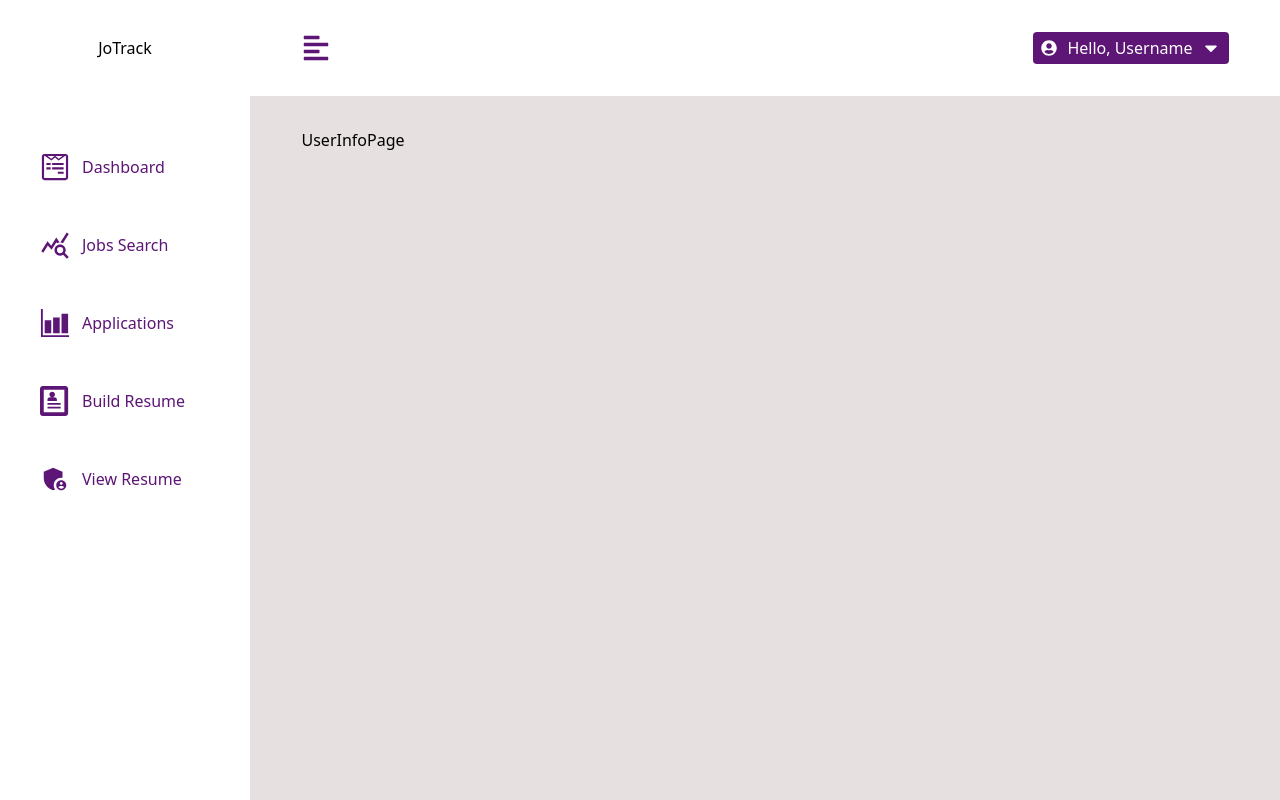
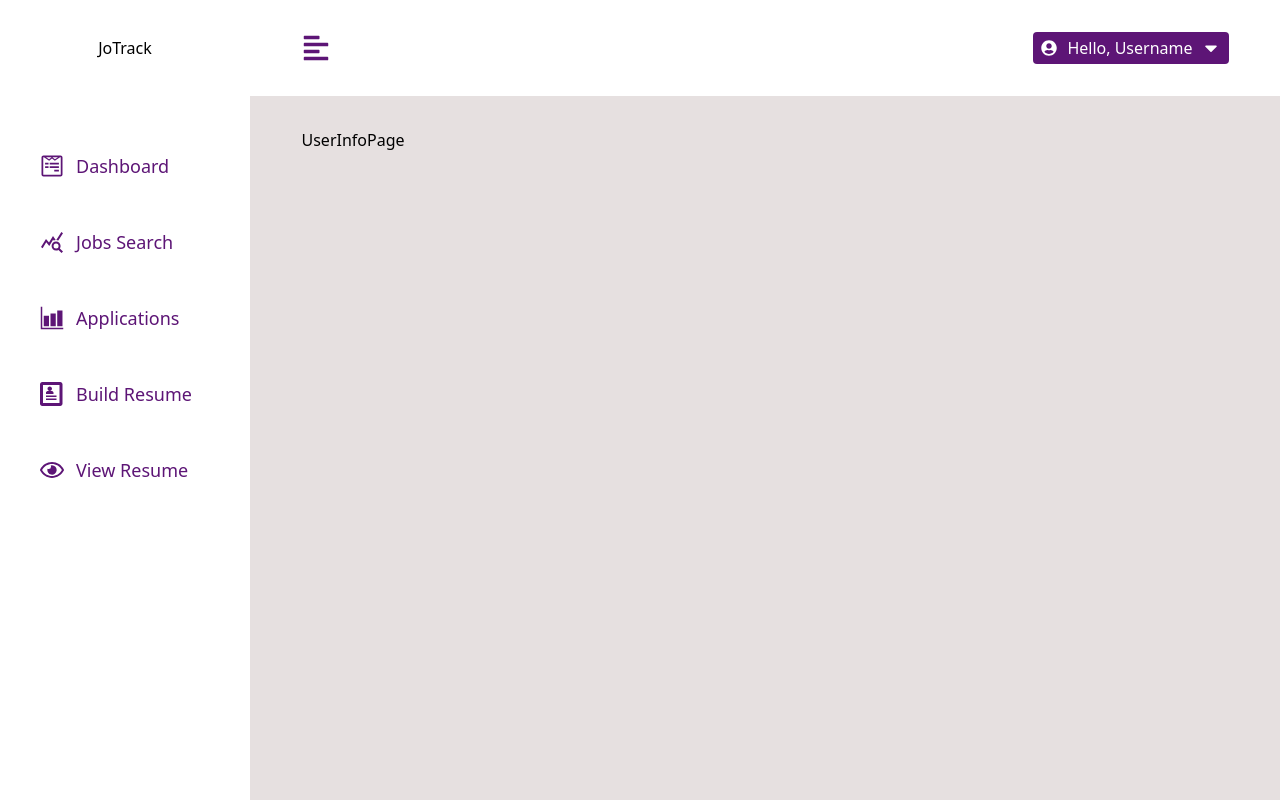
Before and after one commit to jayden-n/jotrack, a React (Vite) app in the folder client/: page /user/dashboard in a window 1280 px wide. Built offline with nearby package versions, Linux system fonts and the light colour scheme.

Commit message:
refactor: user UI clean-up

```diff
--- a/client/package.json
+++ b/client/package.json
@@ -14,6 +14,7 @@
 		"react-dom": "^18.2.0",
 		"react-icons": "^5.0.1",
 		"react-router-dom": "^6.10.0",
+		"react-toastify": "^10.0.4",
 		"typescript": "^5.3.3"
 	},
 	"devDependencies": {
--- a/client/src/components/user/MobileSideBar.tsx
+++ b/client/src/components/user/MobileSideBar.tsx
@@ -14,7 +14,7 @@ const MobileSideBar: React.FC = () => {
 	return (
 		<aside className="md:hidden">
 			<div className={sidebarContainer}>
-				<div className="relative bg-white w-[90vw] h-[95vh] rounded py-16 px-8 flex items-center flex-col">
+				<div className="relative bg-white w-[90vw] h-[95vh] rounded-md py-16 px-8 flex items-center flex-col">
 					{/* close btn */}
 					<button
 						type="button"
--- a/client/src/components/user/NavLinks.tsx
+++ b/client/src/components/user/NavLinks.tsx
@@ -23,11 +23,11 @@ const NavLinks: React.FC = () => {
 						className={`flex items-center py-6 px-0 pl-10 capitalize ${transition} hover:pl-14`}
 					>
 						<span
-							className={` mr-3 grid place-items-center md:text-3xl ${transition}`}
+							className={` mr-3 grid place-items-center text-2xl ${transition}`}
 						>
 							{icon}
 						</span>
-						{text}
+						<span className="text-lg"> {text}</span>
 					</NavLink>
 				);
 			})}
--- a/client/src/components/user/UserLogoutContainer.tsx
+++ b/client/src/components/user/UserLogoutContainer.tsx
@@ -11,6 +11,7 @@ const UserLogoutContainer: React.FC = () => {
 
 	const dropdown =
 		'absolute top-[45px] left-0 w-full text-center rounded cursor-pointer px-2 py-2 text-white bg-purple';
+
 	return (
 		<div className="relative flex items-center justify-center">
 			<button
--- a/client/src/main.tsx
+++ b/client/src/main.tsx
@@ -3,8 +3,25 @@ import ReactDOM from 'react-dom/client';
 import App from './App.js';
 import './index.css';
 
+// POP-UP notifications
+import 'react-toastify/dist/ReactToastify.css';
+import { Flip, ToastContainer } from 'react-toastify';
+
 ReactDOM.createRoot(document.getElementById('root')!).render(
 	<React.StrictMode>
 		<App />
+		<ToastContainer
+			position="top-center"
+			autoClose={3000}
+			hideProgressBar={false}
+			newestOnTop={false}
+			closeOnClick
+			rtl={false}
+			pauseOnFocusLoss={false}
+			draggable
+			transition={Flip}
+			pauseOnHover={false}
+			theme="light"
+		/>
 	</React.StrictMode>,
 );
--- a/client/src/pages/user/UserDashboardPage.tsx
+++ b/client/src/pages/user/UserDashboardPage.tsx
@@ -3,6 +3,7 @@ import { NavigateFunction, Outlet, useNavigate } from 'react-router-dom';
 import BigSideBar from '../../components/user/BigSideBar';
 import UserNavBar from '../../components/user/UserNavBar';
 import MobileSideBar from '../../components/user/MobileSideBar';
+import { toast } from 'react-toastify';
 
 interface DashboardContextProps {
 	showSidebar: boolean;
@@ -27,6 +28,7 @@ const UserDashboardPage: React.FC = () => {
 
 	const logoutUser: () => Promise<void> = async () => {
 		navigate('/');
+		toast.success('Logged out successfully!');
 	};
 
 	return (
--- a/client/utils/links.tsx
+++ b/client/utils/links.tsx
@@ -1,4 +1,4 @@
-import { FaWpforms } from 'react-icons/fa';
+import { FaWpforms, FaRegEye } from 'react-icons/fa';
 import { MdAdminPanelSettings, MdQueryStats } from 'react-icons/md';
 import { IoBarChartSharp } from 'react-icons/io5';
 import { ImProfile } from 'react-icons/im';
@@ -27,6 +27,6 @@ export const links = [
 	{
 		text: 'view resume',
 		path: 'view-resume',
-		icon: <MdAdminPanelSettings />,
+		icon: <FaRegEye />,
 	},
 ];
```
Also changed, not shown: 1 other file (tests, documents, lock files or other folders).
